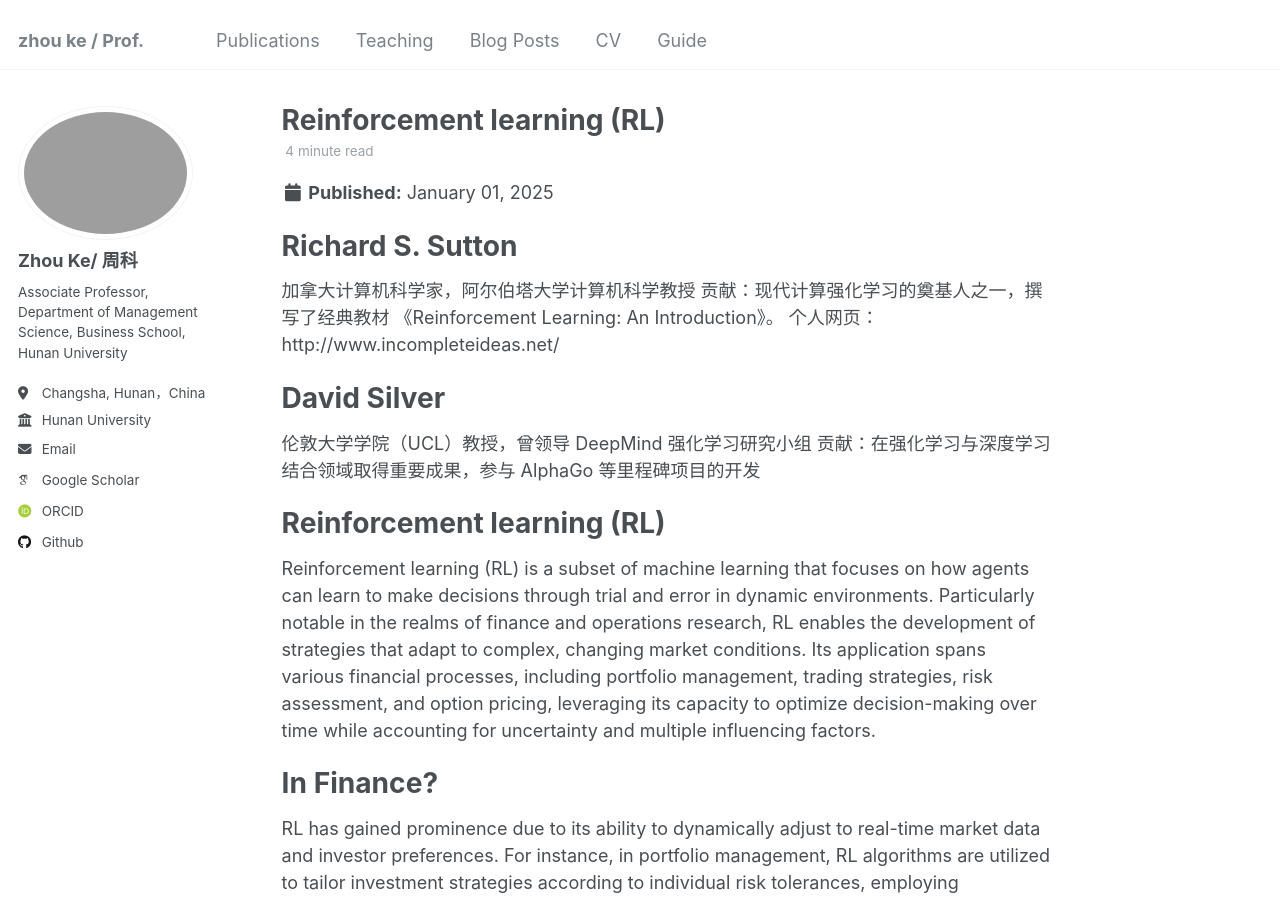
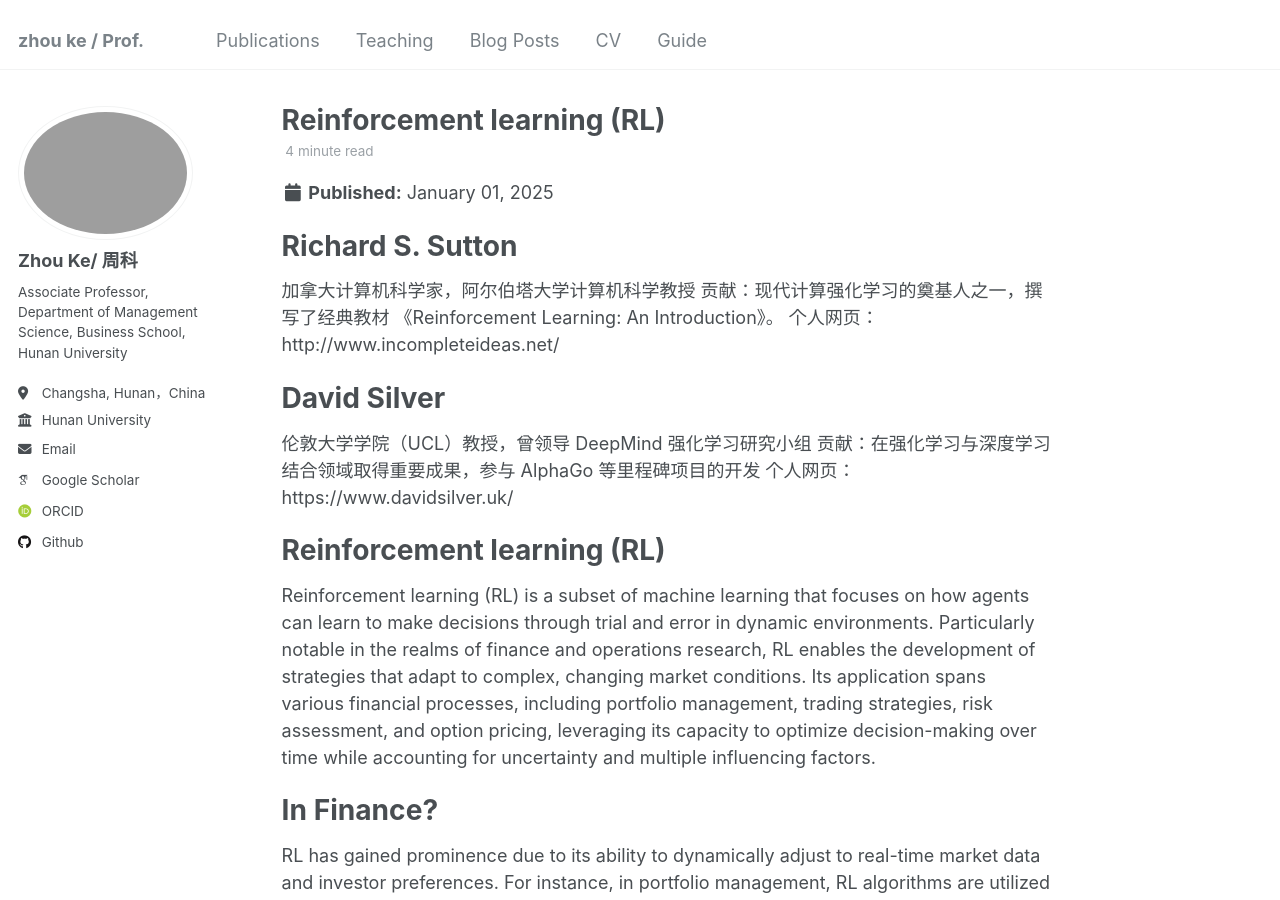
Before and after one commit to hustzhke/hustzhke.github.io, a Jekyll site: the page built from _posts/2012-08-14-blog-post-1.md, in a window 1280 px wide and 900 px high. Built offline with Jekyll 4.4.1, drawn with Linux system fonts in a browser that asks for light colours; some web fonts are replaced.

Commit message:
Update 2012-08-14-blog-post-1.md

```diff
--- a/_posts/2012-08-14-blog-post-1.md
+++ b/_posts/2012-08-14-blog-post-1.md
@@ -18,7 +18,7 @@ David Silver
 ======
 伦敦大学学院（UCL）教授，曾领导 DeepMind 强化学习研究小组
 贡献：在强化学习与深度学习结合领域取得重要成果，参与 AlphaGo 等里程碑项目的开发
-
+个人网页：https://www.davidsilver.uk/
 
 Reinforcement learning (RL)
 ======
```
